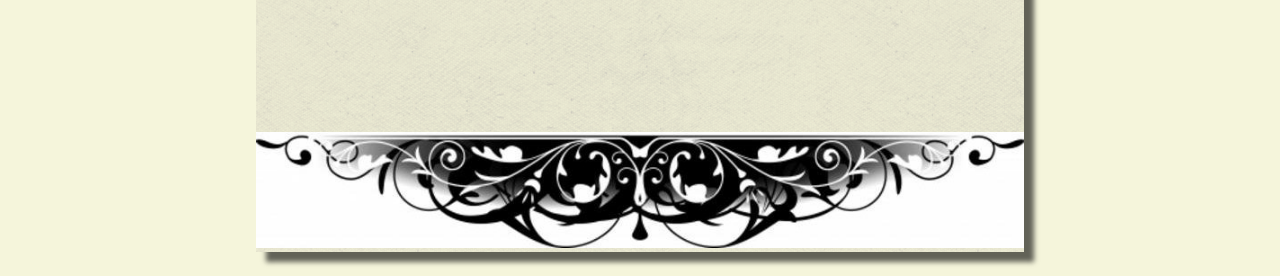
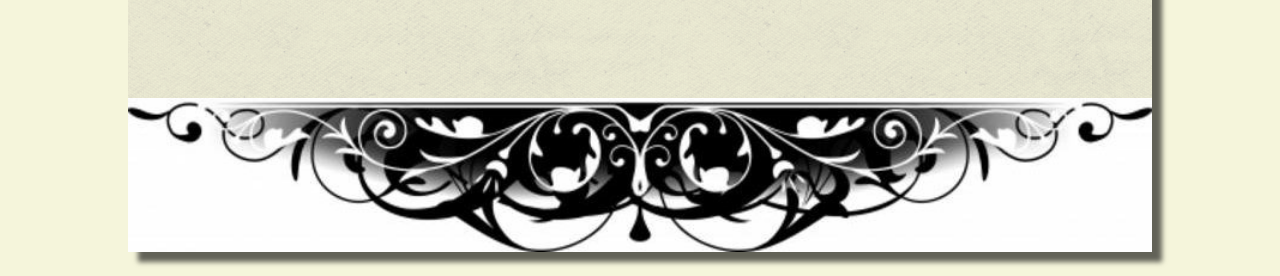
Before and after one commit to phyrenight/invitation, a plain HTML site: page index.html in a window 1280 px wide. Shown: the part 524-800 px from the top of the page. Drawn offline with Linux system fonts and the light colour scheme; a web font is replaced by a local one.

Commit message:
bottom image is not aligned with the bottom of the invite

```diff
--- a/css/styles.sass
+++ b/css/styles.sass
@@ -8,7 +8,7 @@ main
    background-image: url("../images/exclusive-paper.png")
    margin: auto
    height: 100%
-   width: 60%
+   width: 80%
    box-shadow: 10px 10px 5px rgba(0, 0, 0, 0.6)
    text-align: center
 
@@ -28,6 +28,9 @@ img
    position: absolute
    bottom: 0
 
+   img
+      vertical-align: bottom
+
 #left, #right, article
    display: inline-block
 
@@ -43,3 +46,6 @@ article
 
    article
       font-size: 2em
+
+   #bottom
+      width: 100%
```
Also changed, not shown: css/styles.css, 1 other file.
